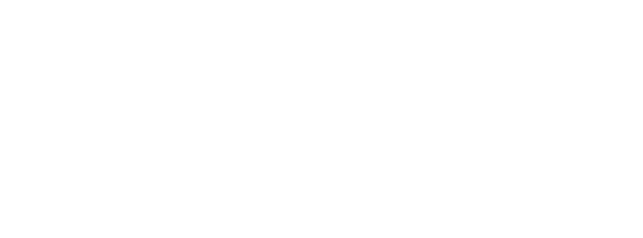
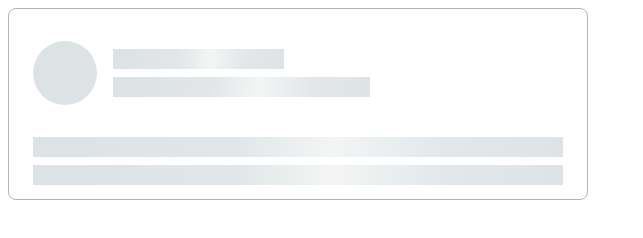
Before and after one commit to js-tasks-ru/htmlcss-20210114_insomnia7, a website: page 04-lection2/02-skeleton/index.html in a window 1280 px wide. Shown: the whole page, without its empty margins (0-643 px from the left). Drawn offline with Linux system fonts and the light colour scheme.

Commit message:
04-lection2 add skeleton

```diff
--- a/04-lection2/02-skeleton/index.html
+++ b/04-lection2/02-skeleton/index.html
@@ -1,11 +1,26 @@
 <!DOCTYPE html>
 <!-- Страница со скелетоном -->
 <html lang="ru">
-    <head>
-        <link rel="stylesheet" href="../../assets/css/main.css">
-        <link rel="stylesheet" href="./skeleton.css">
-    </head>
-    <body>
+  <head>
+    <link rel="stylesheet" href="../../assets/css/variables.css" />
+    <link rel="stylesheet" href="../../assets/css/main.css" />
+    <link rel="stylesheet" href="./skeleton.css" />
+  </head>
+  <body>
+    <div class="skeleton">
+      <div class="skeleton__segment">
+        <div class="skeleton__circle"></div>
 
-    </body>
+        <div class="skeleton__line-container">
+          <div class="skeleton__line skeleton__line_size_small"></div>
+
+          <div class="skeleton__line skeleton__line_size_medium"></div>
+        </div>
+      </div>
+
+      <div class="skeleton__line"></div>
+
+      <div class="skeleton__line"></div>
+    </div>
+  </body>
 </html>
--- a/04-lection2/02-skeleton/skeleton.css
+++ b/04-lection2/02-skeleton/skeleton.css
@@ -0,0 +1,53 @@
+.skeleton {
+  max-width: 580px;
+  width: 100%;
+  height: 192px;
+  box-sizing: border-box;
+  border: 1px solid #acb5bd;
+  padding: 32px 24px;
+  border-radius: var(--border-radius-default);
+}
+
+.skeleton__segment {
+  display: flex;
+  align-items: center;
+  margin-bottom: 32px;
+}
+
+.skeleton__circle {
+  width: 64px;
+  height: 64px;
+  border-radius: 50%;
+  background-color: #dde2e5;
+  margin-right: 16px;
+  flex-shrink: 0;
+}
+
+.skeleton__line-container {
+  width: 100%;
+}
+
+.skeleton__line {
+  height: 20px;
+  background: linear-gradient(
+    92.51deg,
+    #dde2e5 6.44%,
+    #e2e6e8 38.47%,
+    #f3f5f5 56.48%,
+    #e3e7ea 77.5%,
+    #dde2e5 102.52%
+  );
+  margin-bottom: 8px;
+}
+
+.skeleton__line:last-child {
+  margin-bottom: 0;
+}
+
+.skeleton__line_size_small {
+  width: 38%;
+}
+
+.skeleton__line_size_medium {
+  width: 57%;
+}
```
